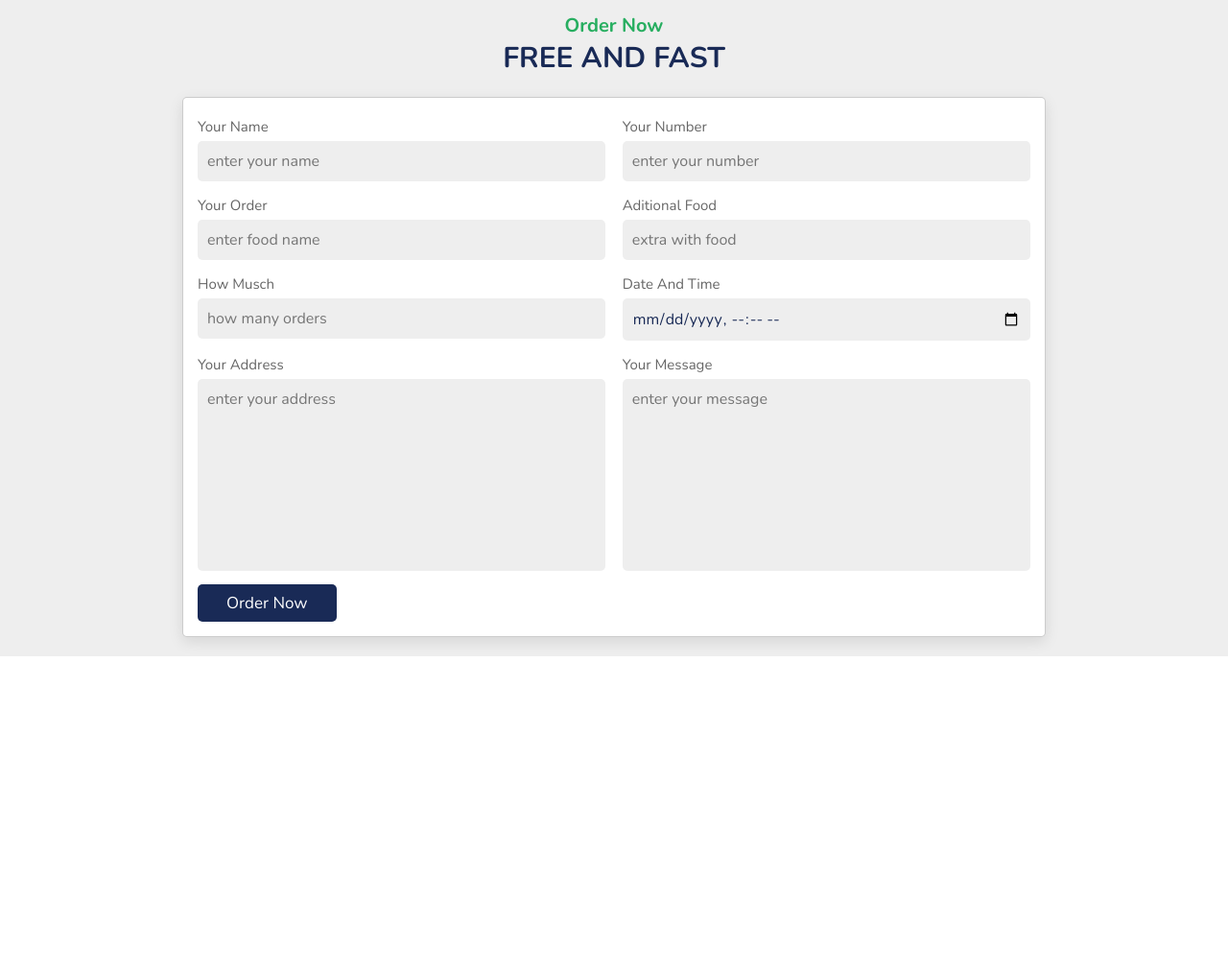
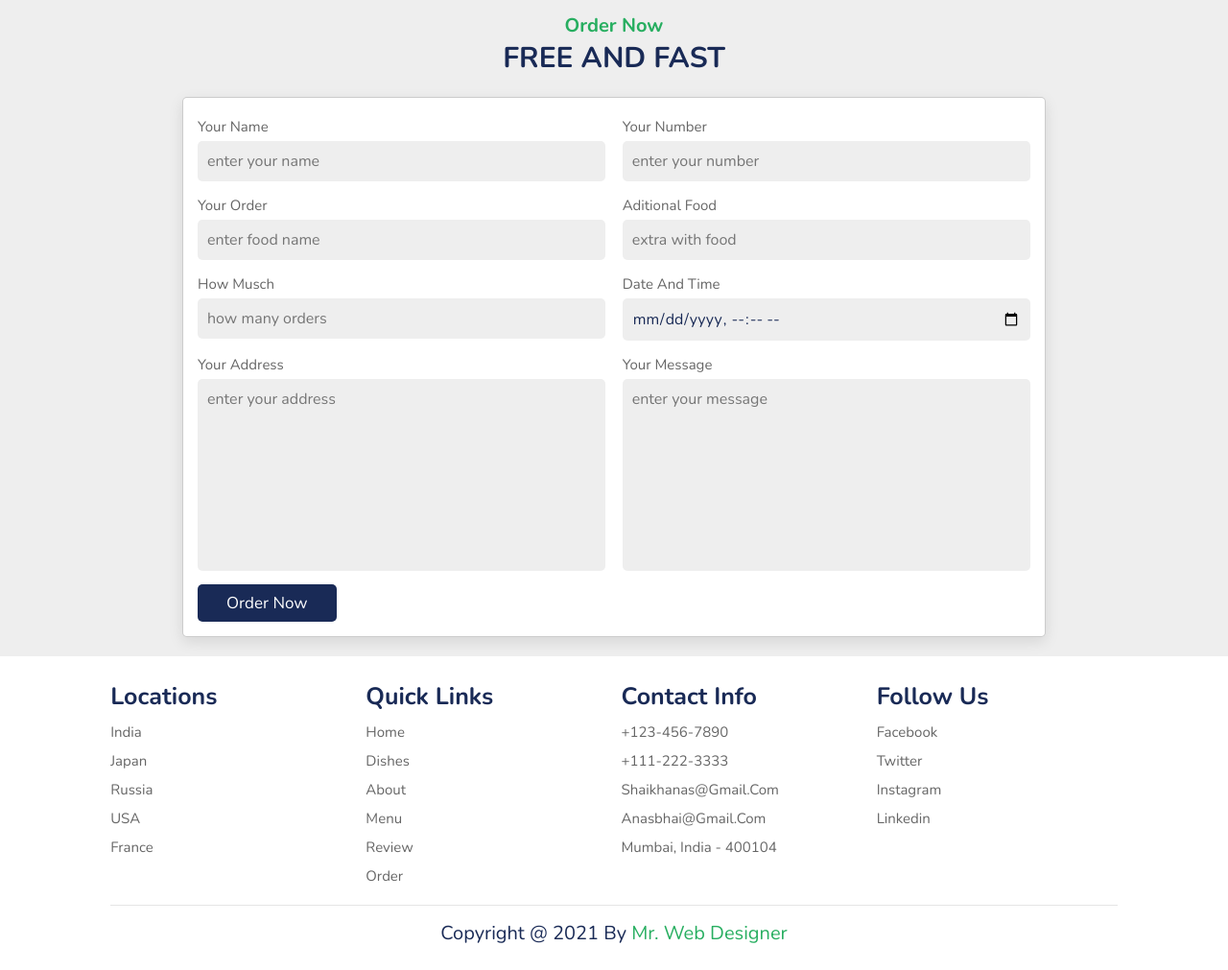
Before and after one commit to trb2021/Responsive-Food-Website, a plain HTML site: page index.html in a window 1280 px wide. Shown: the part 3325-4336 px from the top of the page at 96% size. Before the commit the page ends 4009 px from the top, so only its background shows below. Drawn offline with nearby package versions, Linux system fonts and the light colour scheme.

Commit message:
Footer section terminada, primera version completada

```diff
--- a/assets/css/style.css
+++ b/assets/css/style.css
@@ -561,6 +561,45 @@ header .icons #menu-bars {
   margin-top: 0;
 }
 
+/*  footer section styles */
+.footer .box-container {
+  display: grid;
+  grid-template-columns: repeat(auto-fit, minmax(25rem, 1fr));
+  gap: 1.5rem;
+}
+
+.footer .box-container .box h3 {
+  padding: 0.5rem 0;
+  font-size: 2.5rem;
+  color: var(--black);
+}
+
+.footer .box-container .box a {
+  display: block;
+  padding: 0.5rem 0;
+  font-size: 1.5rem;
+  color: var(--light-color);
+}
+
+.footer .box-container .box a:hover {
+  color: var(--green);
+  text-decoration: underline;
+}
+
+.footer .credit {
+  text-align: center;
+  border-top: 0.1rem solid rgba(0, 0, 0, 0.1);
+  font-size: 2rem;
+  color: var(--black);
+  padding: 0.5rem;
+  padding-top: 1.5rem;
+  margin-top: 1.5rem;
+}
+
+.footer .credit span {
+  color: var(--green);
+}
+
 /* Media queries */
 @media (max-width: 991px) {
   html {
@@ -622,4 +661,12 @@ header .icons #menu-bars {
     height: auto;
     width: 100%;
   }
+
+  .footer .box-container {
+    text-align: center;
+  }
+
+  .order form .inputBox .input {
+    width: 100%;
+  }
 }
--- a/index.html
+++ b/index.html
@@ -611,6 +611,49 @@
       </form>
     </section>
 
+    <section class="footer">
+      <div class="box-container">
+        <div class="box">
+          <h3>locations</h3>
+          <a href="">india</a>
+          <a href="">japan</a>
+          <a href="">russia</a>
+          <a href="">USA</a>
+          <a href="">france</a>
+        </div>
+
+        <div class="box">
+          <h3>quick links</h3>
+          <a href="#home">home</a>
+          <a href="#dishes">dishes</a>
+          <a href="#about">about</a>
+          <a href="#menu">menu</a>
+          <a href="#review">review</a>
+          <a href="#order">order</a>
+        </div>
+
+        <div class="box">
+          <h3>contact info</h3>
+          <a href="#">+123-456-7890</a>
+          <a href="#">+111-222-3333</a>
+          <a href="#">shaikhanas@gmail.com</a>
+          <a href="#">anasbhai@gmail.com</a>
+          <a href="#">mumbai, india - 400104</a>
+        </div>
+
+        <div class="box">
+          <h3>follow us</h3>
+          <a href="#">facebook</a>
+          <a href="#">twitter</a>
+          <a href="#">instagram</a>
+          <a href="#">linkedin</a>
+        </div>
+      </div>
+      <div class="credit">
+        copyright @ 2021 by <span>mr. web designer</span>
+      </div>
+    </section>
+
     <!-- Swiperjs JS -->
     <script src="https://unpkg.com/swiper@8/swiper-bundle.min.js"></script>
     <!-- Link to JS -->
```
